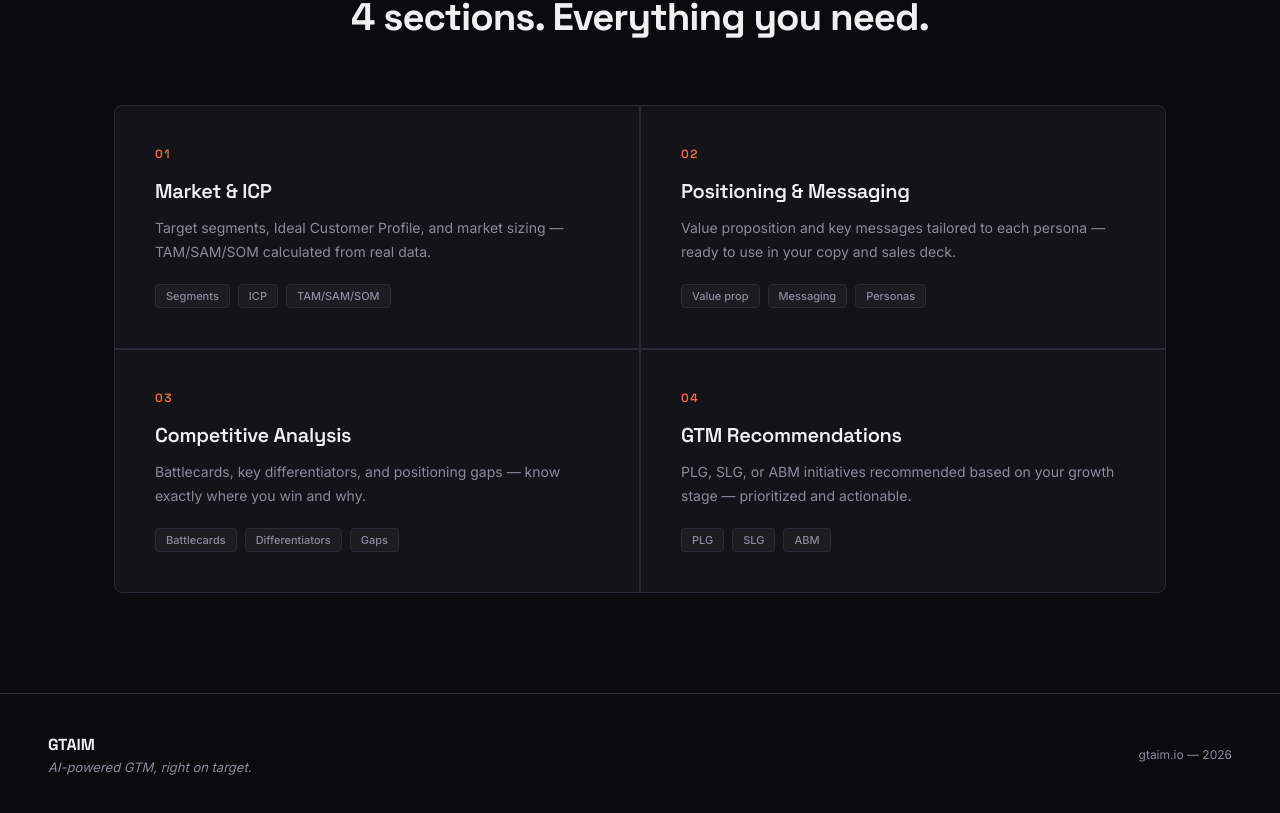
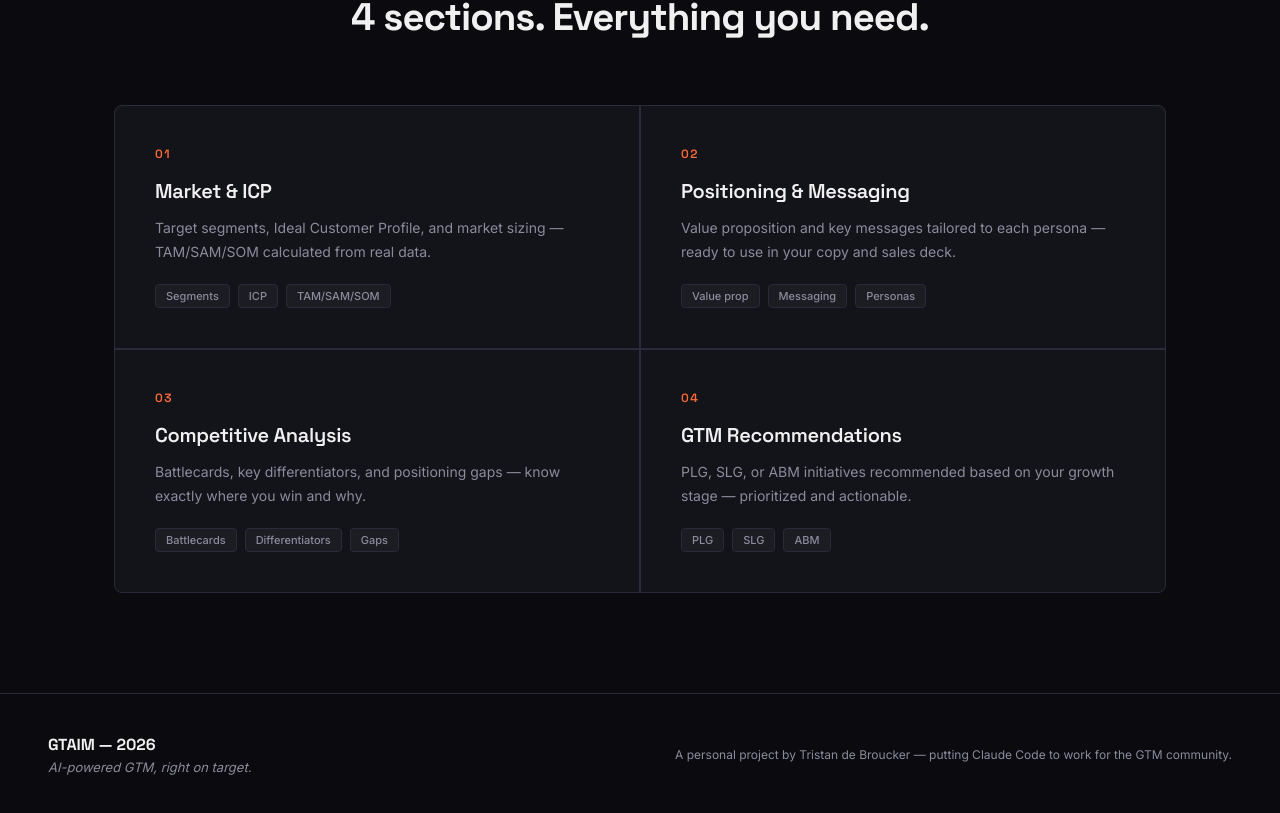
Before and after one commit to tdebroucker/gtaim, a Next.js app: page / in a window 1280 px wide. Shown: the part 1495-2308 px from the top of the page. Built offline with nearby package versions, Linux system fonts and the light colour scheme.

Commit message:
feat: update footer with personal project mention

```diff
--- a/src/app/page.tsx
+++ b/src/app/page.tsx
@@ -476,10 +476,12 @@ export default function Home() {
       {/* FOOTER */}
       <footer className="footer">
         <div className="footer-left">
-          <span className="footer-name">GTAIM</span>
+          <span className="footer-name">GTAIM — {new Date().getFullYear()}</span>
           <span className="footer-tagline">AI-powered GTM, right on target.</span>
         </div>
-        <span className="footer-right">gtaim.io — {new Date().getFullYear()}</span>
+        <span className="footer-right">
+          A personal project by Tristan de Broucker — putting Claude Code to work for the GTM community.
+        </span>
       </footer>
     </>
   );
```
